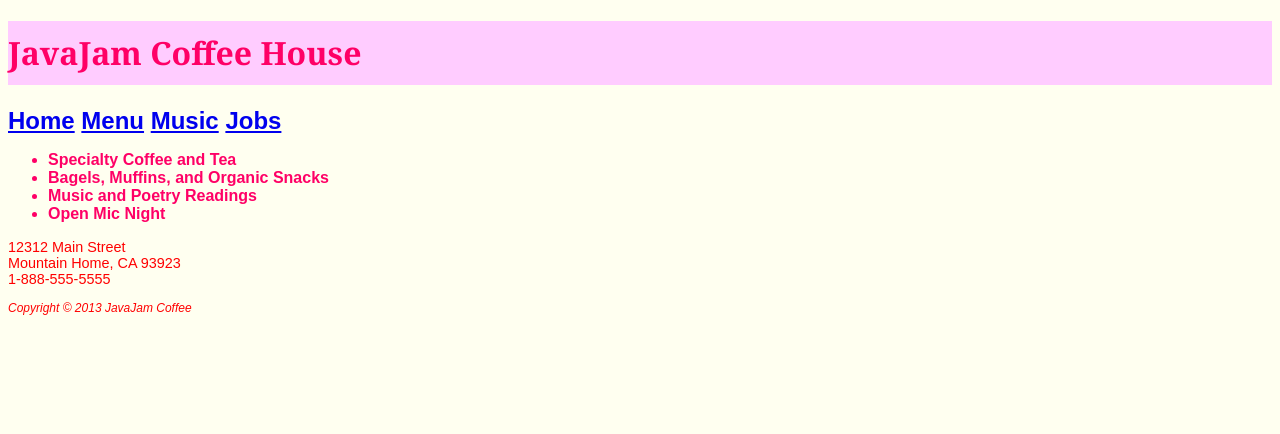
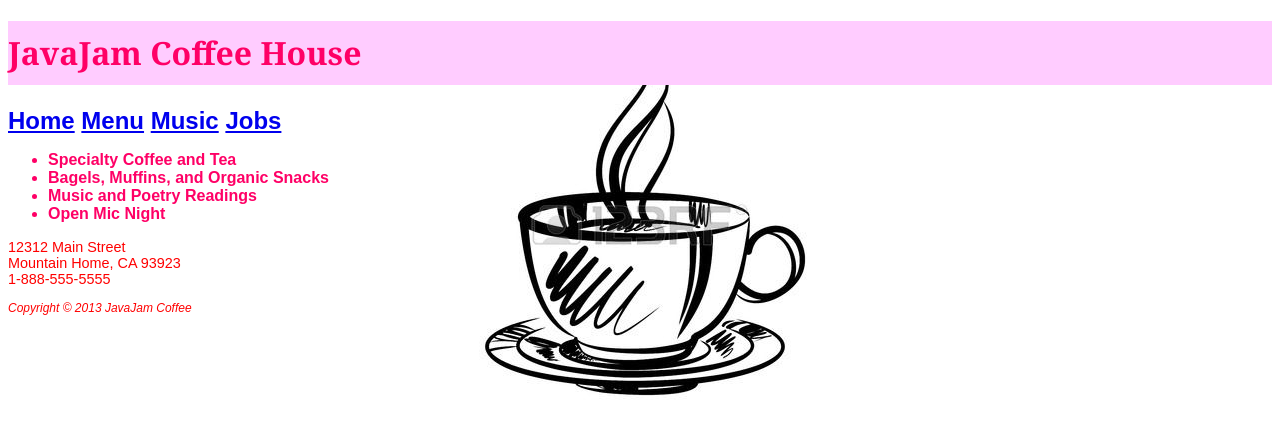
Before and after one commit to robertspahn/JavaJam, a plain HTML site: page index.html in a window 1280 px wide. Drawn offline with Linux system fonts and the light colour scheme.

Commit message:
file and photo

```diff
--- a/javajam.css
+++ b/javajam.css
@@ -1,6 +1,9 @@
   body {
         background-color: #FFFFF0;
         color: #FF0066;
+        background: url("coffee3.jpg") no-repeat top center;
+        height"45"; width "45";
+
         font-family: Arial, Verdana, sans-serif;
         }
   h1    {
```
Also changed, not shown: index.html (+1 -0 lines), coffee3.jpg (added).
